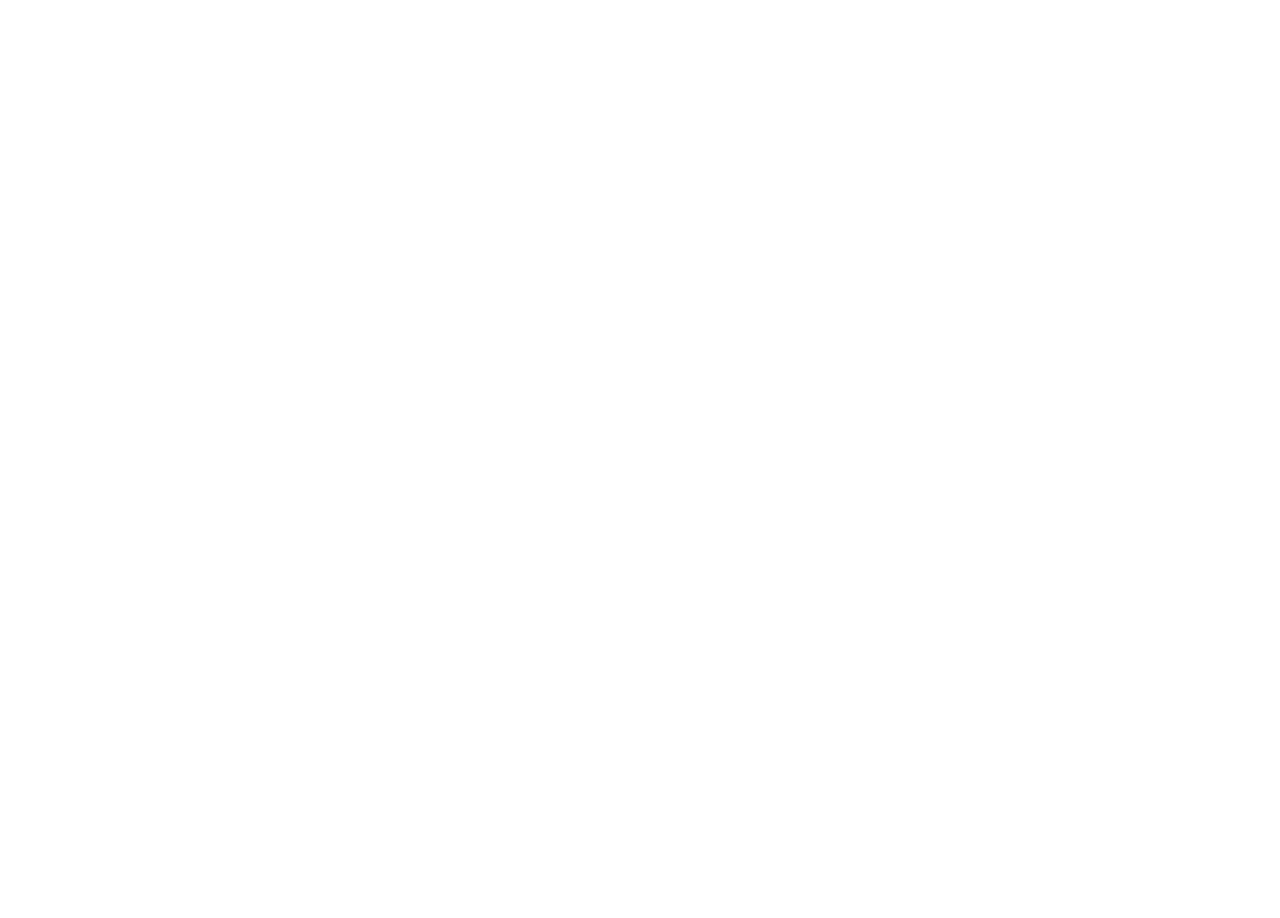
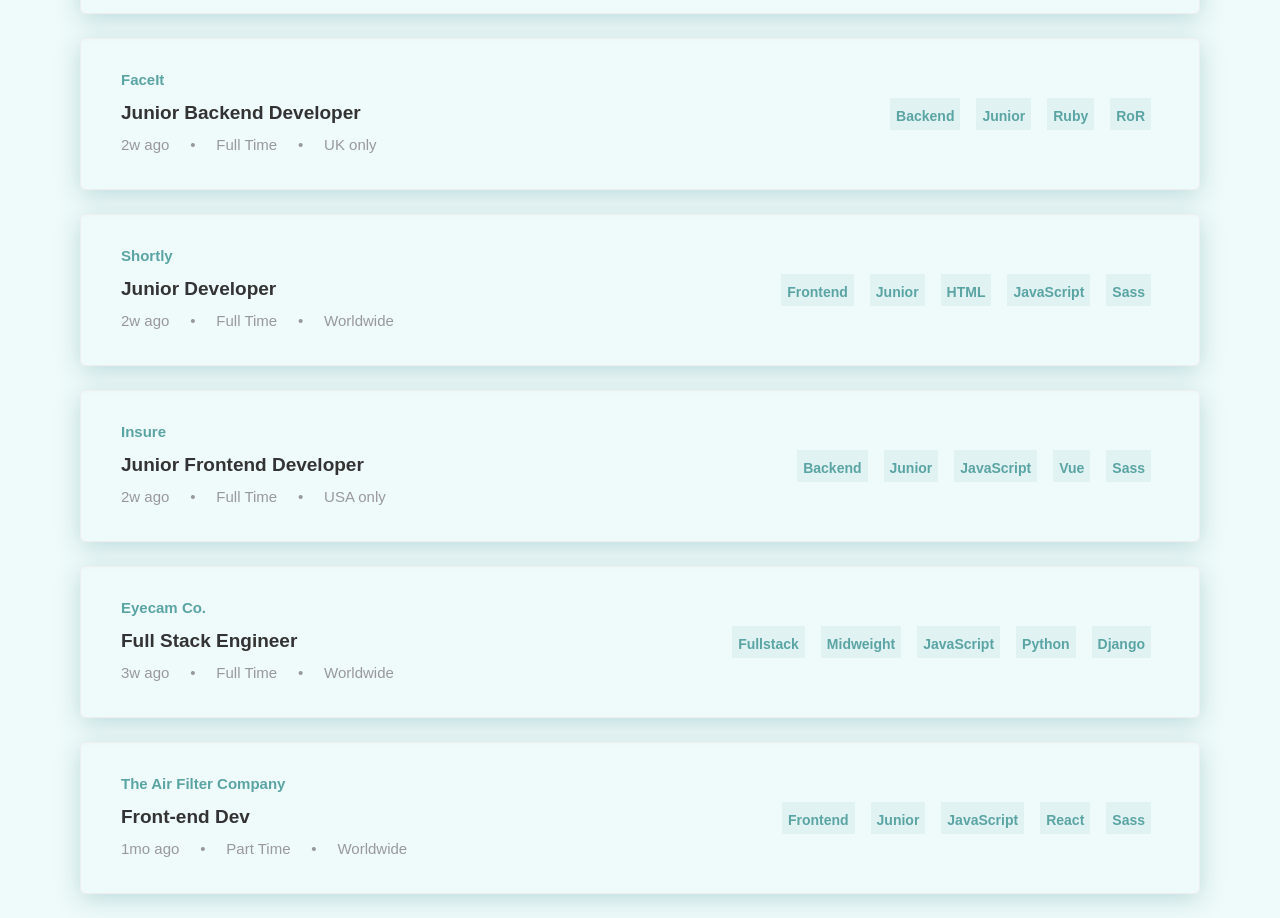
Before and after one commit to Nojj02/job-listing, a React (Create React App) app in the folder src/: page / in a window 1280 px wide. Shown: the part 1000-1918 px from the top of the page. Before the commit the page ends 800 px from the top, so only its background shows below. Built offline with nearby package versions, Linux system fonts and the light colour scheme; a web font is replaced by a local one.

Commit message:
moved content outside of Card.tsx

```diff
--- a/src/src/Card/component.tsx
+++ b/src/src/Card/component.tsx
@@ -7,6 +7,10 @@
   timeSincePosting: string;
   employmentType: EmploymentType;
   location: string;
+  role: string;
+  level: string;
+  languages: string[] | undefined;
+  tools: string[] | undefined;
 }
 
 export enum EmploymentType {
@@ -16,7 +20,11 @@
 }
 
 const Card = (props: CardProps) => {
-  const tags = ["Frontend", "Senior", "HTML", "CSS", "JavaScript"];
+  const tags: string[] = [];
+  tags.push(props.role);
+  tags.push(props.level);
+  tags.push(...(props.languages || []));
+  tags.push(...(props.tools || []));
   const tagComponents = [];
   for (const tag of tags) {
     tagComponents.push(<div className="tag">{tag}</div>);
@@ -34,9 +42,7 @@
         </div>
       </div>
       <div className="right">
-        <div className="tags">
-          {tagComponents}
-        </div>
+        <div className="tags">{tagComponents}</div>
       </div>
     </div>
   );
--- a/src/src/JobListing/component.tsx
+++ b/src/src/JobListing/component.tsx
@@ -11,6 +11,9 @@
       timeSincePosting: "1d ago",
       employmentType: EmploymentType.FullTime,
       location: "USA only",
+      role: "Frontend",
+      level: "Senior",
+      languages: ["HTML", "CSS", "JavaScript"],
     },
     {
       companyName: "Manage",
@@ -18,6 +21,10 @@
       timeSincePosting: "1d ago",
       employmentType: EmploymentType.PartTime,
       location: "Remote",
+      role: "Fullstack",
+      level: "Midweight",
+      languages: ["Python"],
+      tools: ["React"],
     },
     {
       companyName: "Account",
@@ -25,6 +32,86 @@
       timeSincePosting: "2d ago",
       employmentType: EmploymentType.PartTime,
       location: "USA only",
+      role: "Frontend",
+      level: "Senior",
+      languages: ["JavaScript"],
+      tools: ["React", "Sass"],
+    },
+    {
+      companyName: "MyHome",
+      jobTitle: "Junior Frontend Developer",
+      timeSincePosting: "5d ago",
+      employmentType: EmploymentType.Contractual,
+      location: "USA only",
+      role: "Frontend",
+      level: "Junior",
+      languages: ["CSS", "JavaScript"],
+    },
+    {
+      companyName: "Loop Studios",
+      jobTitle: "Software Engineer",
+      timeSincePosting: "1w ago",
+      employmentType: EmploymentType.FullTime,
+      location: "Worldwide",
+      role: "Fullstack",
+      level: "Midweight",
+      languages: ["JavaScript", "Ruby"],
+      tools: ["Sass"],
+    },
+    {
+      companyName: "FaceIt",
+      jobTitle: "Junior Backend Developer",
+      timeSincePosting: "2w ago",
+      employmentType: EmploymentType.FullTime,
+      location: "UK only",
+      role: "Backend",
+      level: "Junior",
+      languages: ["Ruby"],
+      tools: ["RoR"],
+    },
+    {
+      companyName: "Shortly",
+      jobTitle: "Junior Developer",
+      timeSincePosting: "2w ago",
+      employmentType: EmploymentType.FullTime,
+      location: "Worldwide",
+      role: "Frontend",
+      level: "Junior",
+      languages: ["HTML", "JavaScript"],
+      tools: ["Sass"],
+    },
+    {
+      companyName: "Insure",
+      jobTitle: "Junior Frontend Developer",
+      timeSincePosting: "2w ago",
+      employmentType: EmploymentType.FullTime,
+      location: "USA only",
+      role: "Backend",
+      level: "Junior",
+      languages: ["JavaScript"],
+      tools: ["Vue", "Sass"],
+    },
+    {
+      companyName: "Eyecam Co.",
+      jobTitle: "Full Stack Engineer",
+      timeSincePosting: "3w ago",
+      employmentType: EmploymentType.FullTime,
+      location: "Worldwide",
+      role: "Fullstack",
+      level: "Midweight",
+      languages: ["JavaScript", "Python"],
+      tools: ["Django"],
+    },
+    {
+      companyName: "The Air Filter Company",
+      jobTitle: "Front-end Dev",
+      timeSincePosting: "1mo ago",
+      employmentType: EmploymentType.PartTime,
+      location: "Worldwide",
+      role: "Frontend",
+      level: "Junior",
+      languages: ["JavaScript"],
+      tools: ["React", "Sass"],
     },
   ];
 
@@ -35,6 +122,10 @@
       timeSincePosting={cardContent.timeSincePosting}
       employmentType={cardContent.employmentType}
       location={cardContent.location}
+      role={cardContent.role}
+      level={cardContent.level}
+      languages={cardContent.languages}
+      tools={cardContent.tools}
     />
   ));
 
```
